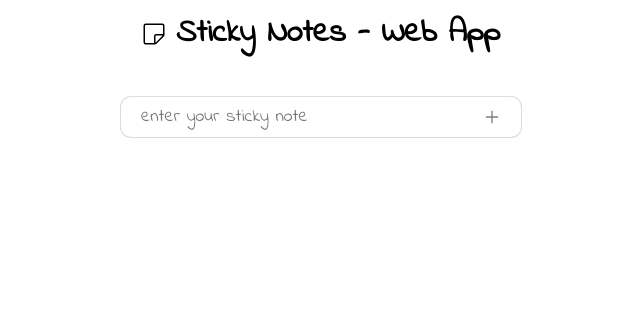
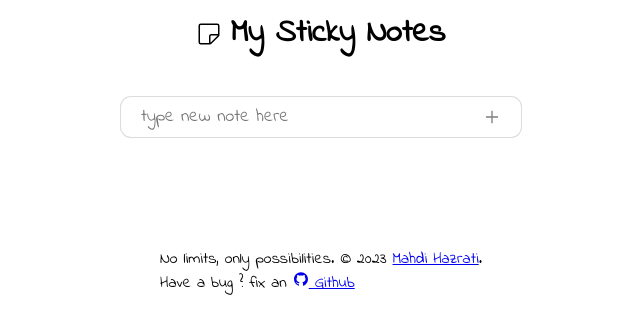
Before and after one commit to Mahdi-Hazrati/sticky-notes, a React (Create React App) app: page / in a window 1280 px wide. Shown: the top 334 px of the page, without its empty margins (319-959 px from the left). Built offline with nearby package versions, Linux system fonts and the light colour scheme.

Commit message:
add footer component and create app details state

```diff
--- a/src/App/App.css
+++ b/src/App/App.css
@@ -18,7 +18,7 @@ body {
     flex-direction: column;
     align-items: center;
 }
-.app > .header-container, .main-input-container{
+.app > .header-container, .main-input-container, .footer-container{
     display: flex;
     flex-direction: column;
     align-items: center;
--- a/src/App/App.jsx
+++ b/src/App/App.jsx
@@ -3,6 +3,7 @@ import { useState, useEffect } from 'react';
 import Header from "../Components/Header/Header"
 import Input from "../Components/Input/Input"
 import Note from "../Components/Note/Note"
+import Footer from '../Components/Footer/Footer';
 import color from "../Utils/color-palette"
 import getContrastColor from '../Utils/getContrastColor';
 import "shiftgrid"
@@ -10,6 +11,17 @@ import './App.css';
 
 function App() {
   // app state inital
+  const [appDetails, setAppDetails] = useState({
+    app_title: "My Sticky Notes",
+    app_input_placeholder: "type new note here",
+    our_slogan: "No limits, only possibilities",
+    app_release_year: 2023,
+    author_username: "Mahdi Hazrati",
+    author_website_url: "https://github.com/Mahdi-Hazrati",
+    footer_github_text: "Have a bug ? fix an",
+    footer_github_url: "https://github.com/Mahdi-Hazrati/sticky-notes",
+
+  })
   const [notes, setNotes] = useState([])
   const [inputValue, setInputValue] = useState("")
   const [localStorageKey, setLocalStorageKey] = useState("notes")
@@ -96,7 +108,7 @@ function App() {
       <div className="header-container">
         <Header
           className={"header"}
-          innerText={"Sticky Notes - Web App"}
+          innerText={appDetails.app_title}
         />
       </div>
       <div className="main-input-container">
@@ -104,7 +116,7 @@ function App() {
           className={"input"}
           onChange={handleInputValueChange.bind(this)}
           value={inputValue}
-          placeholder={"enter your sticky note"}
+          placeholder={appDetails.app_input_placeholder}
           onSubmit={submitNewNote}
         />
       </div>
@@ -121,6 +133,16 @@ function App() {
           />
         ))}
       </div>
+      <div className="footer-container">
+        <Footer
+          slogan={appDetails.our_slogan}
+          year={appDetails.app_release_year}
+          username={appDetails.author_username}
+          userurl={appDetails.author_website_url}
+          github_text={appDetails.footer_github_text}
+          github_url={appDetails.footer_github_url}
+        />
+      </div>
 
     </div>
   );
--- /dev/null
+++ b/src/Components/Footer/Footer.jsx
@@ -0,0 +1,19 @@
+import React from 'react'
+import { AiFillGithub } from 'react-icons/ai'
+import "./Footer.css"
+
+function Footer({ slogan, year, username, userurl, github_text, github_url }) {
+    return (
+        <footer>
+            <div className="copy-right">
+                {slogan}. <span>© {year} <a href={userurl}>{username}</a>.</span>
+            </div>
+            <div className="fix-on-github">
+                {github_text} <a href={github_url}><AiFillGithub/> Github</a>
+            </div>
+
+        </footer>
+    )
+}
+
+export default Footer
```
Also changed, not shown: src/Components/Footer/Footer.css (added).
